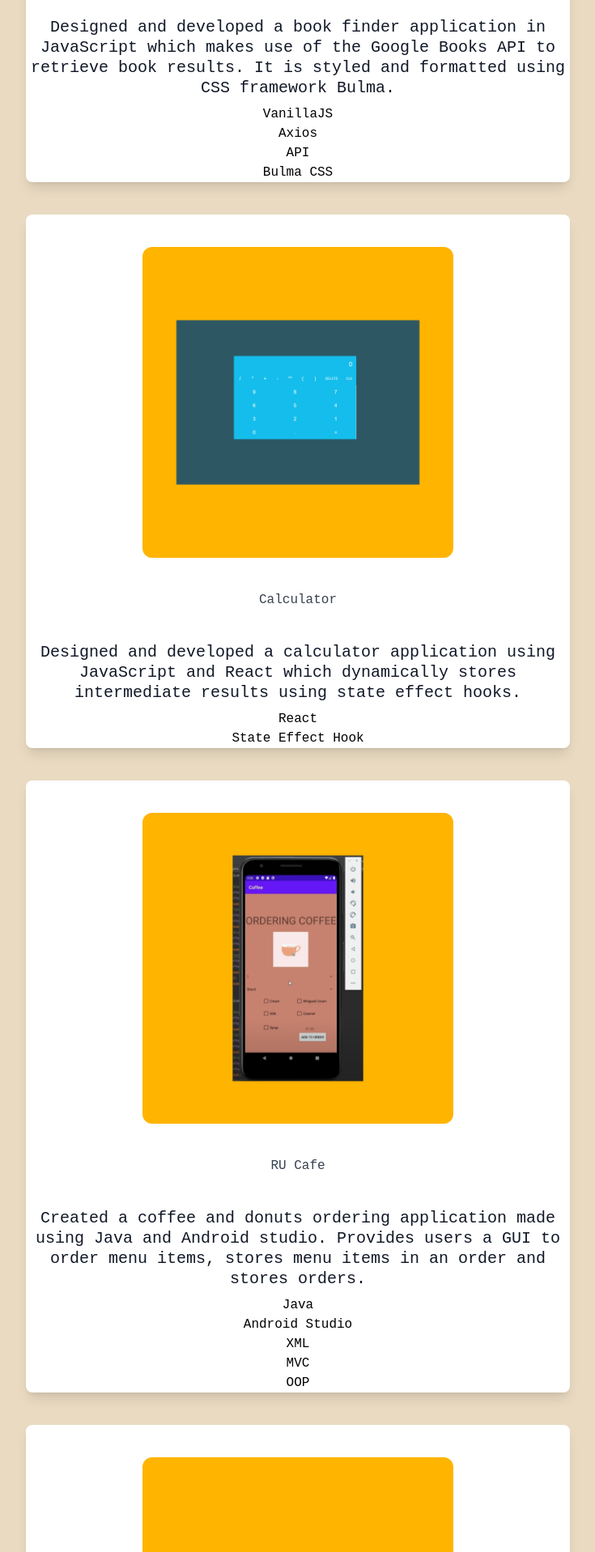
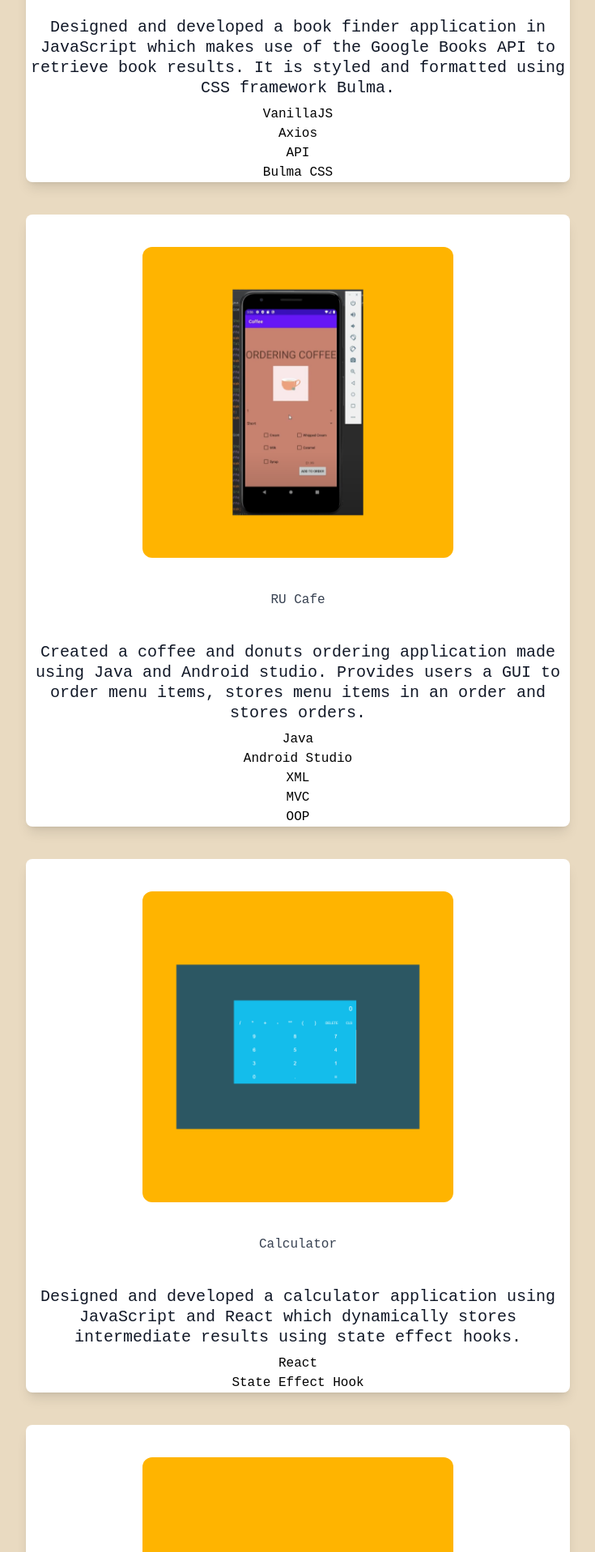
Before and after one commit to Tsaleem123/PersonalPortfolio, a React (Create React App) app: page / in a window 1280 px wide. Shown: the part 1051-2968 px from the top of the page at 81% size, without its empty margins (272-1007 px from the left). Built offline with nearby package versions, Linux system fonts and the light colour scheme.

Commit message:
Changed order of projects.

```diff
--- a/src/components/Projects.js
+++ b/src/components/Projects.js
@@ -11,11 +11,11 @@ export const Projects = () => {
     <a href={MV.BooksAPILink} target="_blank">
     <Project Title = {MV.BooksAPITitle} Para = {MV.BooksAPIPara} Img = {MV.BooksAPIImg} TechList = {MV.BookAPITechList}/>
     </a>
+    <a href={MV.RUCafeLink} target="_blank">
+    <Project Title = {MV.RUCafeTitle} Para = {MV.RUCafePara} Img = {MV.RUCafeImg} TechList = {MV.RUCafechList}/>
+    </a>
     <a href={MV.CalcLink} target="_blank">
     <Project Title = {MV.CalcTitle} Para = {MV.CalcPara} Img = {MV.CalcImg} TechList = {MV.CalcTechList}/>
-    </a>
-    <a href={MV.RUCafeLink} target="_blank">
-    <Project Title = {MV.RUCafeTitle} Para = {MV.RUCafePara} Img = {MV.RUCafeImg} TechList = {MV.RUCafechList}/>
     </a>
     <a href={MV.POWLink} target="_blank">
     <Project Title = {MV.POWTitle} Para = {MV.POWPara} Img = {MV.POWImg} TechList = {MV.POWList}/>
```
